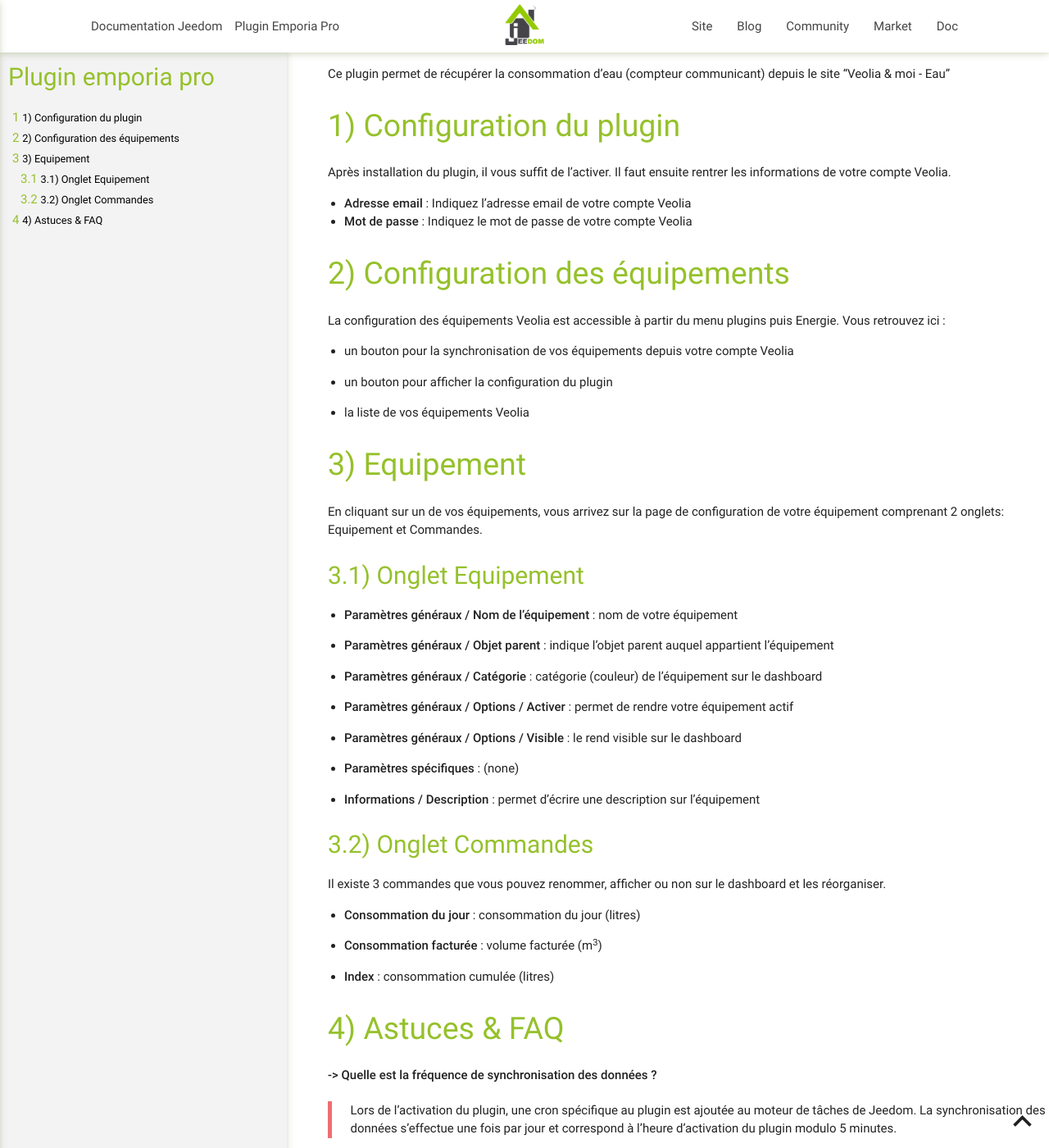
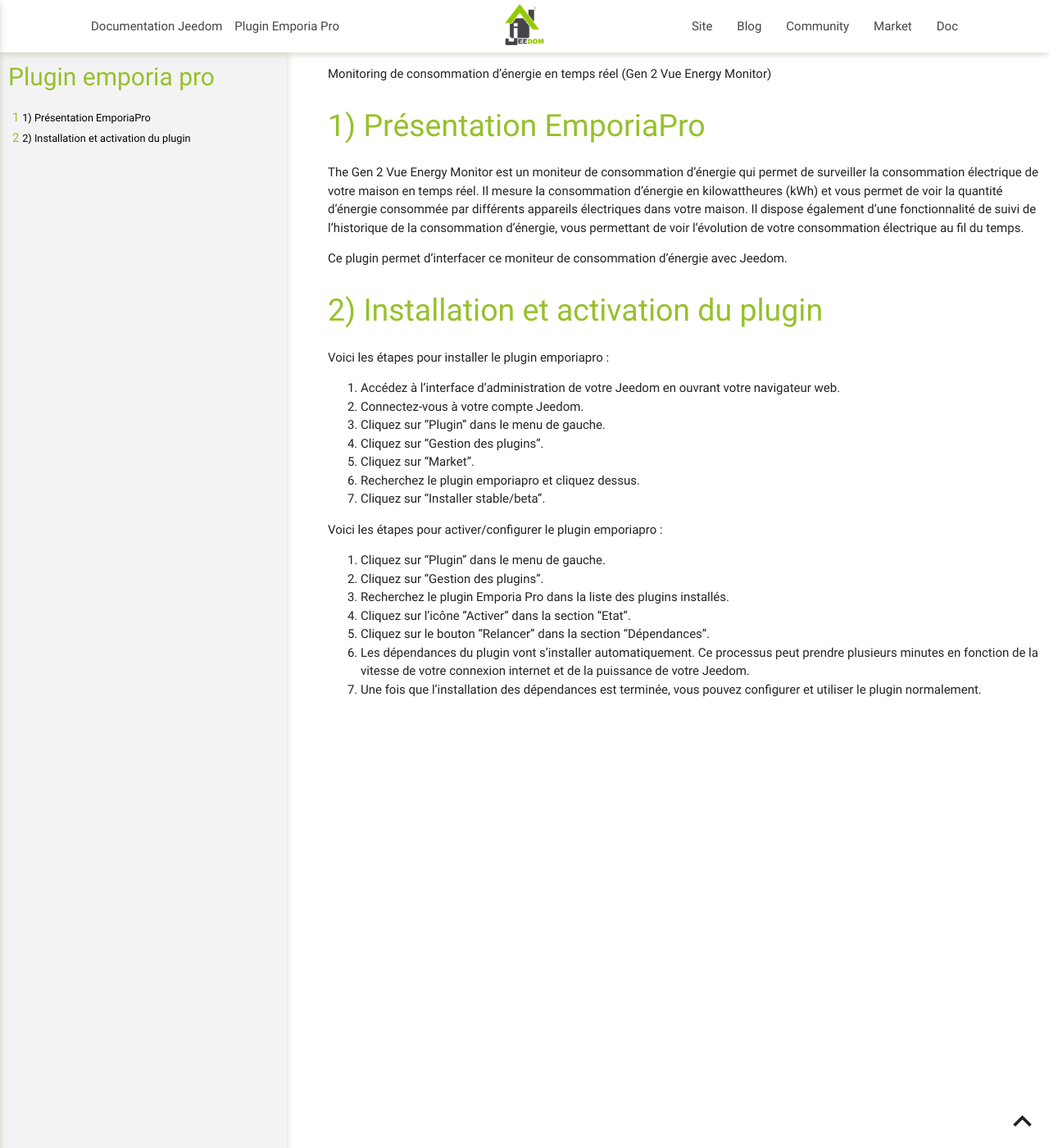
Before and after one commit to thanaus/jeedom_docs, a Jekyll site: the page built from plugins/emporiapro/fr_FR/index.md, in a window 1280 px wide and 1400 px high. Shown: the whole window at 82% size. Built offline with Jekyll 4.4.1, drawn with Linux system fonts in a browser that asks for light colours.

Commit message:
Update index.md

```diff
--- a/plugins/emporiapro/fr_FR/index.md
+++ b/plugins/emporiapro/fr_FR/index.md
@@ -5,65 +5,33 @@ title: Plugin Emporia Pro
 description: Documentation du plugin Emporia Pro
 ---
 
-Ce plugin permet de récupérer la consommation d'eau (compteur communicant) depuis le site "Veolia & moi - Eau"
+Monitoring de consommation d'énergie en temps réel (Gen 2 Vue Energy Monitor)
 
-Configuration du plugin
+Présentation EmporiaPro
 =======================
+The Gen 2 Vue Energy Monitor est un moniteur de consommation d'énergie qui permet de surveiller la consommation électrique de votre maison en temps réel. Il mesure la consommation d'énergie en kilowattheures (kWh) et vous permet de voir la quantité d'énergie consommée par différents appareils électriques dans votre maison. Il dispose également d'une fonctionnalité de suivi de l'historique de la consommation d'énergie, vous permettant de voir l'évolution de votre consommation électrique au fil du temps.
 
-Après installation du plugin, il vous suffit de l’activer. Il faut ensuite rentrer les informations de votre compte Veolia.
+Ce plugin permet d'interfacer ce moniteur de consommation d'énergie avec Jeedom.
 
--   **Adresse email** : Indiquez l'adresse email de votre compte Veolia
--   **Mot de passe** : Indiquez le mot de passe de votre compte Veolia
+Installation et activation du plugin
+====================================
 
-Configuration des équipements
-=============================
+Voici les étapes pour installer le plugin emporiapro :
 
-La configuration des équipements Veolia est accessible à partir du menu plugins puis Energie. Vous retrouvez ici :
+1. Accédez à l'interface d'administration de votre Jeedom en ouvrant votre navigateur web.
+2. Connectez-vous à votre compte Jeedom.
+3. Cliquez sur "Plugin" dans le menu de gauche.
+4. Cliquez sur "Gestion des plugins".
+5. Cliquez sur "Market".
+6. Recherchez le plugin emporiapro et cliquez dessus.
+7. Cliquez sur "Installer stable/beta".
 
--   un bouton pour la synchronisation de vos équipements depuis votre compte Veolia
+Voici les étapes pour activer/configurer le plugin emporiapro :
 
--   un bouton pour afficher la configuration du plugin
-
--   la liste de vos équipements Veolia
-
-Equipement
-==========
-
-En cliquant sur un de vos équipements, vous arrivez sur la page de configuration de votre équipement comprenant 2 onglets: Equipement et
-Commandes.
-
-Onglet Equipement
------------------
-
--   **Paramètres généraux / Nom de l’équipement** : nom de votre équipement
-
--   **Paramètres généraux / Objet parent** : indique l’objet parent auquel appartient l’équipement
-
--   **Paramètres généraux / Catégorie** : catégorie (couleur) de l'équipement sur le dashboard
-
--   **Paramètres généraux / Options / Activer** : permet de rendre votre équipement actif
-
--   **Paramètres généraux / Options / Visible** : le rend visible sur le dashboard
-
--   **Paramètres spécifiques** : (none)
-
--   **Informations / Description** : permet d'écrire une description sur l'équipement
-
-Onglet Commandes
-----------------
-
-Il existe 3 commandes que vous pouvez renommer, afficher ou non sur le dashboard et les réorganiser.
-
--   **Consommation du jour** : consommation du jour (litres)
-
--   **Consommation facturée** : volume facturée (m<sup>3</sup>)
-
--   **Index** : consommation cumulée (litres)
-
-
-Astuces & FAQ
-=============
-
-**-> Quelle est la fréquence de synchronisation des données ?**
-
->Lors de l'activation du plugin, une cron spécifique au plugin est ajoutée au moteur de tâches de Jeedom. La synchronisation des données s'effectue une fois par jour et correspond à l'heure d'activation du plugin modulo 5 minutes.
+1. Cliquez sur "Plugin" dans le menu de gauche.
+2. Cliquez sur "Gestion des plugins".
+3. Recherchez le plugin Emporia Pro dans la liste des plugins installés.
+4. Cliquez sur l'icône "Activer" dans la section "Etat".
+5. Cliquez sur le bouton "Relancer" dans la section "Dépendances".
+6. Les dépendances du plugin vont s'installer automatiquement. Ce processus peut prendre plusieurs minutes en fonction de la vitesse de votre connexion internet et de la puissance de votre Jeedom.
+7. Une fois que l'installation des dépendances est terminée, vous pouvez configurer et utiliser le plugin normalement.
```
